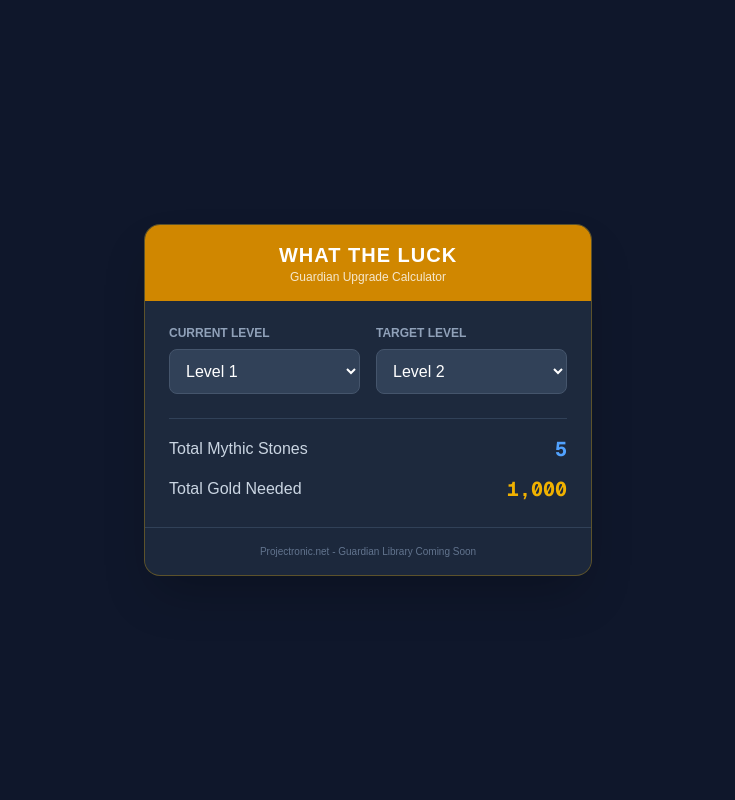
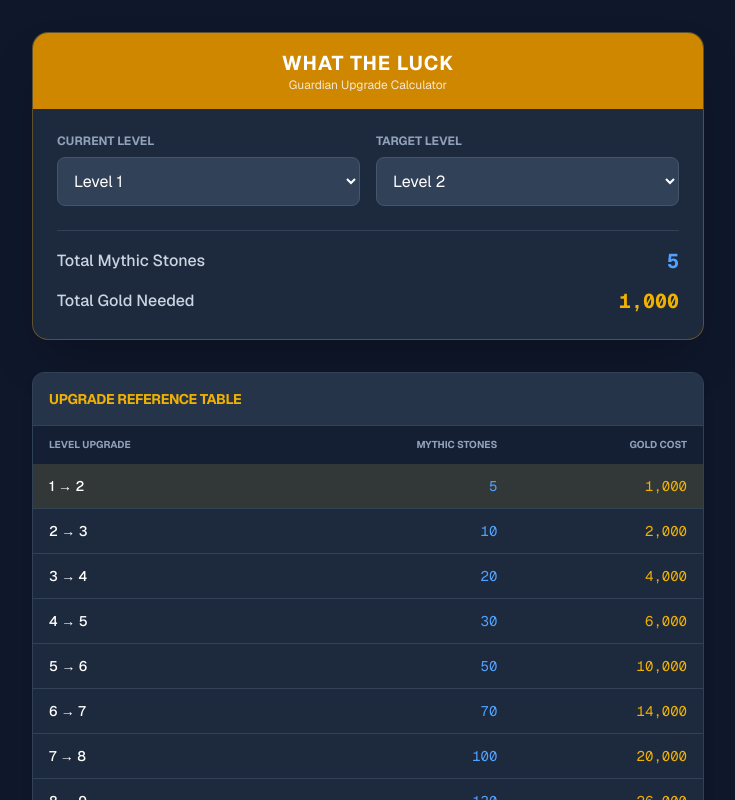
Before and after one commit to projectronic/whattheluck-app, a Next.js app: page / in a window 1280 px wide. Shown: the top 800 px of the page, without its empty margins (272-1007 px from the left). Built offline with nearby package versions, Linux system fonts and the light colour scheme.

Commit message:
added reference table with highlights

```diff
--- a/app/page.tsx
+++ b/app/page.tsx
@@ -2,13 +2,13 @@
 import React, { useState } from 'react';
 
 const upgradeData = [
-  { lv: 1, stones: 5, gold: 1000 }, { lv: 2, stones: 10, gold: 2000 },
-  { lv: 3, stones: 20, gold: 4000 }, { lv: 4, stones: 30, gold: 6000 },
-  { lv: 5, stones: 50, gold: 10000 }, { lv: 6, stones: 70, gold: 14000 },
-  { lv: 7, stones: 100, gold: 20000 }, { lv: 8, stones: 130, gold: 26000 },
-  { lv: 9, stones: 170, gold: 34000 }, { lv: 10, stones: 210, gold: 42000 },
-  { lv: 11, stones: 260, gold: 52000 }, { lv: 12, stones: 310, gold: 62000 },
-  { lv: 13, stones: 360, gold: 72000 }, { lv: 14, stones: 430, gold: 86000 }
+  { lv: 1, next: 2, stones: 5, gold: 1000 }, { lv: 2, next: 3, stones: 10, gold: 2000 },
+  { lv: 3, next: 4, stones: 20, gold: 4000 }, { lv: 4, next: 5, stones: 30, gold: 6000 },
+  { lv: 5, next: 6, stones: 50, gold: 10000 }, { lv: 6, next: 7, stones: 70, gold: 14000 },
+  { lv: 7, next: 8, stones: 100, gold: 20000 }, { lv: 8, next: 9, stones: 130, gold: 26000 },
+  { lv: 9, next: 10, stones: 170, gold: 34000 }, { lv: 10, next: 11, stones: 210, gold: 42000 },
+  { lv: 11, next: 12, stones: 260, gold: 52000 }, { lv: 12, next: 13, stones: 310, gold: 62000 },
+  { lv: 13, next: 14, stones: 360, gold: 72000 }, { lv: 14, next: 15, stones: 430, gold: 86000 }
 ];
 
 export default function GuardianCalculator() {
@@ -30,8 +30,11 @@ export default function GuardianCalculator() {
   const { totalStones, totalGold } = calculateTotal();
 
   return (
-    <main className="min-h-screen flex items-center justify-center bg-slate-900 text-white p-4">
-      <div className="w-full max-w-md bg-slate-800 rounded-2xl shadow-2xl border border-yellow-500/30 overflow-hidden">
+    <main className="min-h-screen bg-slate-900 text-white p-4 md:p-8 font-sans">
+      <div className="max-w-2xl mx-auto space-y-8">
+
+        {/* Card Kalkulator */}
+        <div className="bg-slate-800 rounded-2xl shadow-2xl border border-yellow-500/30 overflow-hidden">
           <div className="bg-yellow-600 p-4 text-center">
             <h1 className="text-xl font-bold uppercase tracking-wider">What the Luck</h1>
             <p className="text-xs opacity-80">Guardian Upgrade Calculator</p>
@@ -44,7 +47,7 @@ export default function GuardianCalculator() {
                 <select
                   value={currentLv}
                   onChange={(e) => setCurrentLv(Number(e.target.value))}
-                className="w-full bg-slate-700 border border-slate-600 p-3 rounded-lg focus:outline-none focus:border-yellow-500"
+                  className="w-full bg-slate-700 border border-slate-600 p-3 rounded-lg focus:outline-none focus:border-yellow-500 cursor-pointer"
                 >
                   {Array.from({ length: 14 }, (_, i) => i + 1).map(lv => (
                     <option key={lv} value={lv}>Level {lv}</option>
@@ -56,7 +59,7 @@ export default function GuardianCalculator() {
                 <select
                   value={targetLv}
                   onChange={(e) => setTargetLv(Math.max(Number(e.target.value), currentLv + 1))}
-                className="w-full bg-slate-700 border border-slate-600 p-3 rounded-lg focus:outline-none focus:border-yellow-500"
+                  className="w-full bg-slate-700 border border-slate-600 p-3 rounded-lg focus:outline-none focus:border-yellow-500 cursor-pointer"
                 >
                   {Array.from({ length: 14 }, (_, i) => i + 2).map(lv => (
                     <option key={lv} value={lv}>Level {lv}</option>
@@ -66,19 +69,51 @@ export default function GuardianCalculator() {
             </div>
 
             <div className="space-y-3 pt-4 border-t border-slate-700">
-            <div className="flex justify-between items-center">
-              <span className="text-slate-300">Total Mythic Stones</span>
+              <div className="flex justify-between items-center text-sm md:text-base">
+                <span className="text-slate-300 font-medium">Total Mythic Stones</span>
                 <span className="text-xl font-mono font-bold text-blue-400">{totalStones.toLocaleString()}</span>
               </div>
-            <div className="flex justify-between items-center">
-              <span className="text-slate-300">Total Gold Needed</span>
+              <div className="flex justify-between items-center text-sm md:text-base">
+                <span className="text-slate-300 font-medium">Total Gold Needed</span>
                 <span className="text-xl font-mono font-bold text-yellow-500">{totalGold.toLocaleString()}</span>
               </div>
             </div>
           </div>
-        <div className="p-4 bg-slate-800/50 text-center border-t border-slate-700">
-          <p className="text-[10px] text-slate-500">Projectronic.net - Guardian Library Coming Soon</p>
         </div>
+
+        {/* Tabel Visual Data */}
+        <div className="bg-slate-800 rounded-xl border border-slate-700 overflow-hidden shadow-lg">
+          <div className="p-4 bg-slate-700/50 border-b border-slate-700">
+            <h2 className="text-sm font-bold uppercase text-yellow-500 tracking-tight">Upgrade Reference Table</h2>
+          </div>
+          <div className="overflow-x-auto">
+            <table className="w-full text-left text-sm">
+              <thead className="bg-slate-900/50 text-slate-400 uppercase text-[10px]">
+                <tr>
+                  <th className="px-4 py-3">Level Upgrade</th>
+                  <th className="px-4 py-3 text-right">Mythic Stones</th>
+                  <th className="px-4 py-3 text-right">Gold Cost</th>
+                </tr>
+              </thead>
+              <tbody className="divide-y divide-slate-700">
+                {upgradeData.map((item) => (
+                  <tr
+                    key={item.lv}
+                    className={`hover:bg-slate-700/30 transition-colors ${item.lv >= currentLv && item.lv < targetLv ? 'bg-yellow-500/10' : ''}`}
+                  >
+                    <td className="px-4 py-3 font-medium">{item.lv} → {item.next}</td>
+                    <td className="px-4 py-3 text-right text-blue-400 font-mono">{item.stones}</td>
+                    <td className="px-4 py-3 text-right text-yellow-500 font-mono">{item.gold.toLocaleString()}</td>
+                  </tr>
+                ))}
+              </tbody>
+            </table>
+          </div>
+        </div>
+
+        <p className="text-center text-[10px] text-slate-500 italic">
+          Data based on What the Luck - Guardian Upgrade CSV
+        </p>
       </div>
     </main>
   );
```
Lines whose indentation alone changed are shown as unchanged.
